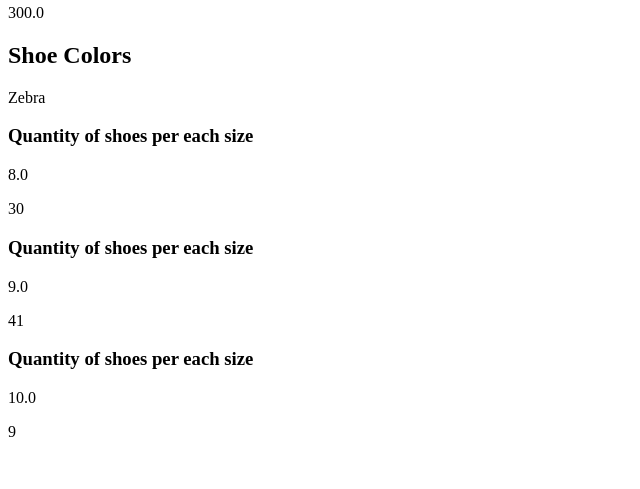
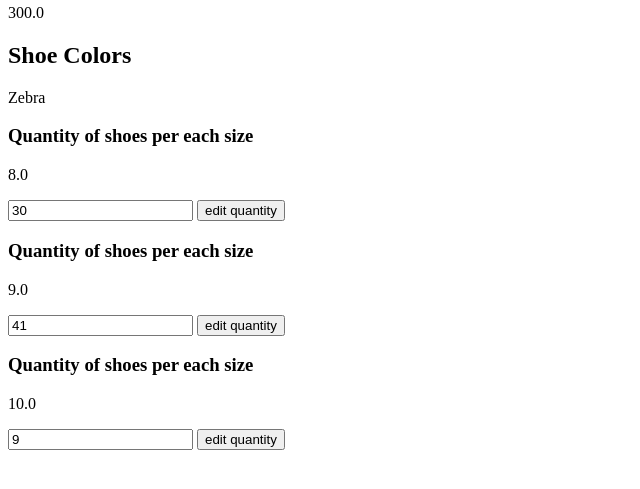
Before and after one commit to mkowusujr/sneakerhead-shoe-estore, a Flask app: page /inventory/1 in a window 1280 px wide. Shown: the part 144-633 px from the top of the page, without its empty margins (0-640 px from the left). Run offline with Flask 2, Linux system fonts and the light colour scheme; data comes from the database, SQL or seed files in the repository; both versions use the stored data as it was after the commit.

Commit message:
can edit quantities

```diff
--- a/website/templates/admin_catalog_product.html
+++ b/website/templates/admin_catalog_product.html
@@ -13,8 +13,13 @@
         <p>{{ color.color }}</p>
         {% for quantity in color.quan_per_size%}
             <h3>Quantity of shoes per each size</h3>
-            <p>{{ quantity.size }}</p>
-            <p>{{ quantity.quantity }}</p>
+            <form id="put-form" action="/inventory/{{shoe.id}}/{{color.id}}/{{quantity.id}}" method="POST">
+                <p>{{ quantity.size }}</p>
+                <!-- <input type="number" name="size" value="{{quantity.size}}"> -->
+                <input type="number" name="quantity" value="{{quantity.quantity}}">
+                <input type="submit" value="edit quantity">
+            </form>
+            <!-- <p>{{ quantity.quantity }}</p> -->
         {% endfor %}
     {% endfor %}
 {% endblock%}
--- a/website/views/admin_catalog_view.py
+++ b/website/views/admin_catalog_view.py
@@ -57,6 +57,21 @@ def update_product(id):
     # data4 = json.loads(request.data)
     return Response("/inventory", 200)
 
+@admin_catalog_view.route('/inventory/<int:shoe_id>/<int:color_id>', methods=['PUT'])
+def update_product_color(shoe_id, color_id):
+    pass
+
+
+@admin_catalog_view.route('/inventory/<int:shoe_id>/<int:color_id>/<int:quan_id>', methods=['PUT'])
+def update_product_color_quantity(shoe_id, color_id, quan_id):
+    data = request.get_json()
+    quan = Quantity_Per_Size.query.get_or_404(quan_id)
+    # quan.size = data['size']
+    quan.quantity = data['quantity']
+    db.session.add(quan)
+    db.session.commit()
+    print(data)
+    return Response("/inventory/" + str(shoe_id), 200)
 
 @admin_catalog_view.route('/inventory/<int:id>', methods=['Delete'])
 def remove_from_inventory(id):
```
Also changed, not shown: website/sneakerhead.db.
